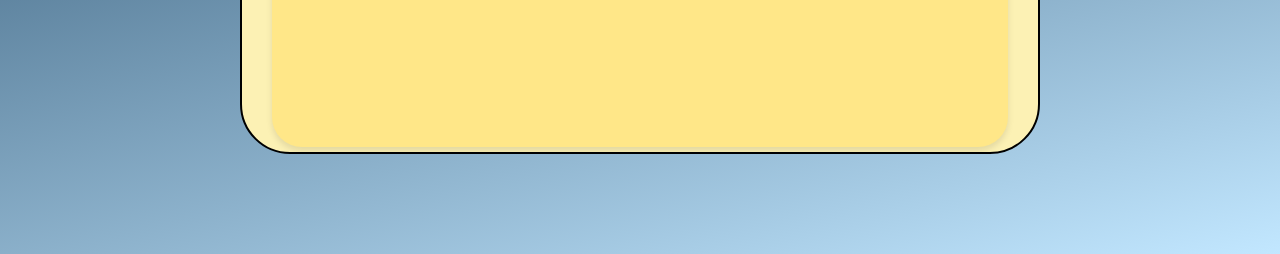
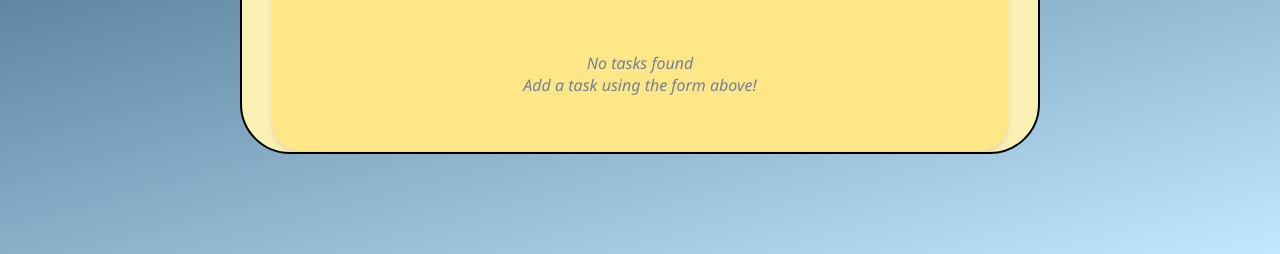
Before and after one commit to kennarutari/todo-list-ken, a plain HTML site: page index.html in a window 1280 px wide. Shown: the part 546-800 px from the top of the page. Drawn offline with Linux system fonts and the light colour scheme; files that its build step writes are made by us from their sources.

Commit message:
Fix HTML structure and update stylesheet/script paths

```diff
--- a/index.html
+++ b/index.html
@@ -5,7 +5,7 @@
     <meta name="viewport" content="width=device-width, initial-scale=1.0" />
     <title>Document</title>
 
-    <link rel="stylesheet" href="css/style.css" />
+    <link rel="stylesheet" href="style.css" />
   </head>
   <body>
     <div class="heading"></div>
@@ -59,6 +59,6 @@
       </footer>
     </div>
 
-    <script src="js/script.js"></script>
+    <script src="script.js"></script>
   </body>
 </html>
```
